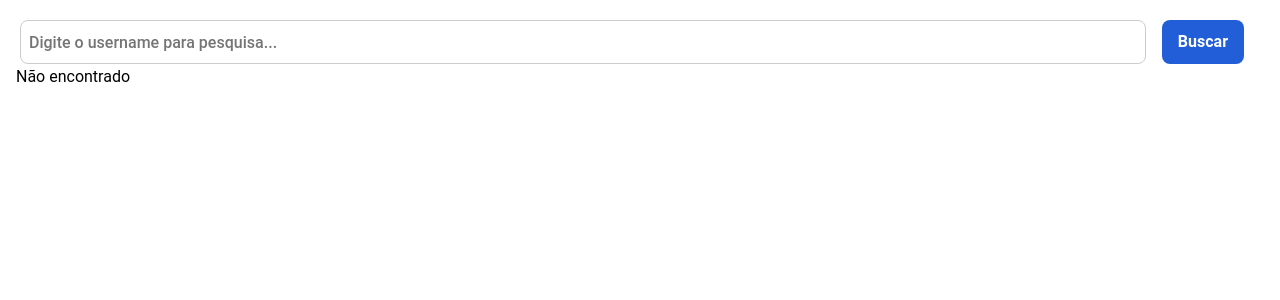
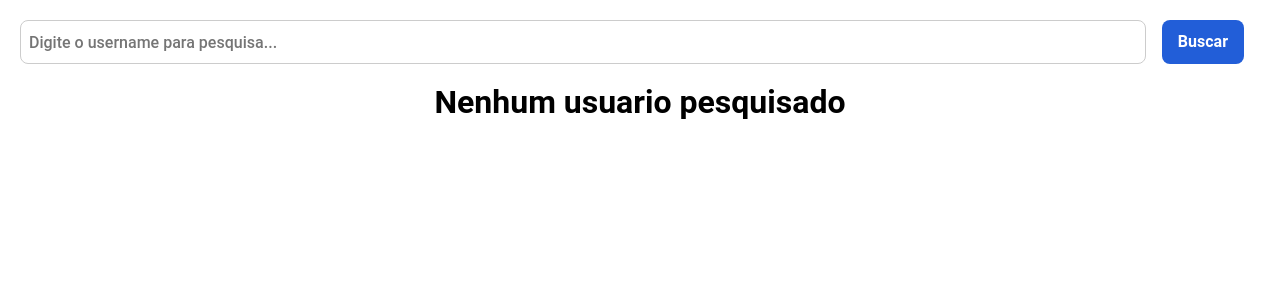
Before and after one commit to lucianomoraisjr/github-app, a React (Vite) app: page / in a window 1280 px wide. Shown: the top 300 px of the page. Built offline with nearby package versions, Linux system fonts and the light colour scheme.

Commit message:
Feat : criado componet no-serch

```diff
--- a/src/App.tsx
+++ b/src/App.tsx
@@ -1,6 +1,6 @@
 import { useState } from 'react'
 import Layout from "./components/layout";
-//import NoSearch from "./components/no-search";
+import {NoSearch} from "./components/no-search";
 import {Profile} from "./components/profile";
 // import Repositories from "./components/repositories";
 import useGithub from "./hooks/github-hooks";
@@ -21,7 +21,7 @@ const App = () => {
           )}
         </>
       ) : (
-        <>Não encontrado</>
+        <NoSearch />
       )}
     </Layout>
   );
--- /dev/null
+++ b/src/components/no-search/index.tsx
@@ -0,0 +1,10 @@
+import React from "react";
+import * as S from "./styled";
+
+export const NoSearch = () => {
+  return (
+    <S.Wrapper>
+      <h1>Nenhum usuario pesquisado</h1>
+    </S.Wrapper>
+  );
+};
--- /dev/null
+++ b/src/components/no-search/styled.ts
@@ -0,0 +1,12 @@
+import styled from "styled-components";
+
+export const Wrapper = styled.div`
+  margin: 16px;
+  display: flex;
+  justify-content: center;
+
+  h1 {
+    font-weight: bold;
+    font-size: 32px;
+  }
+`;
--- a/src/providers/github-provider.tsx
+++ b/src/providers/github-provider.tsx
@@ -1,4 +1,4 @@
-import React, { createContext, ReactNode, useCallback, useState } from "react";
+import { createContext, ReactNode, useState } from "react";
 import api from "../services/api";
 
 interface IUser {
```
